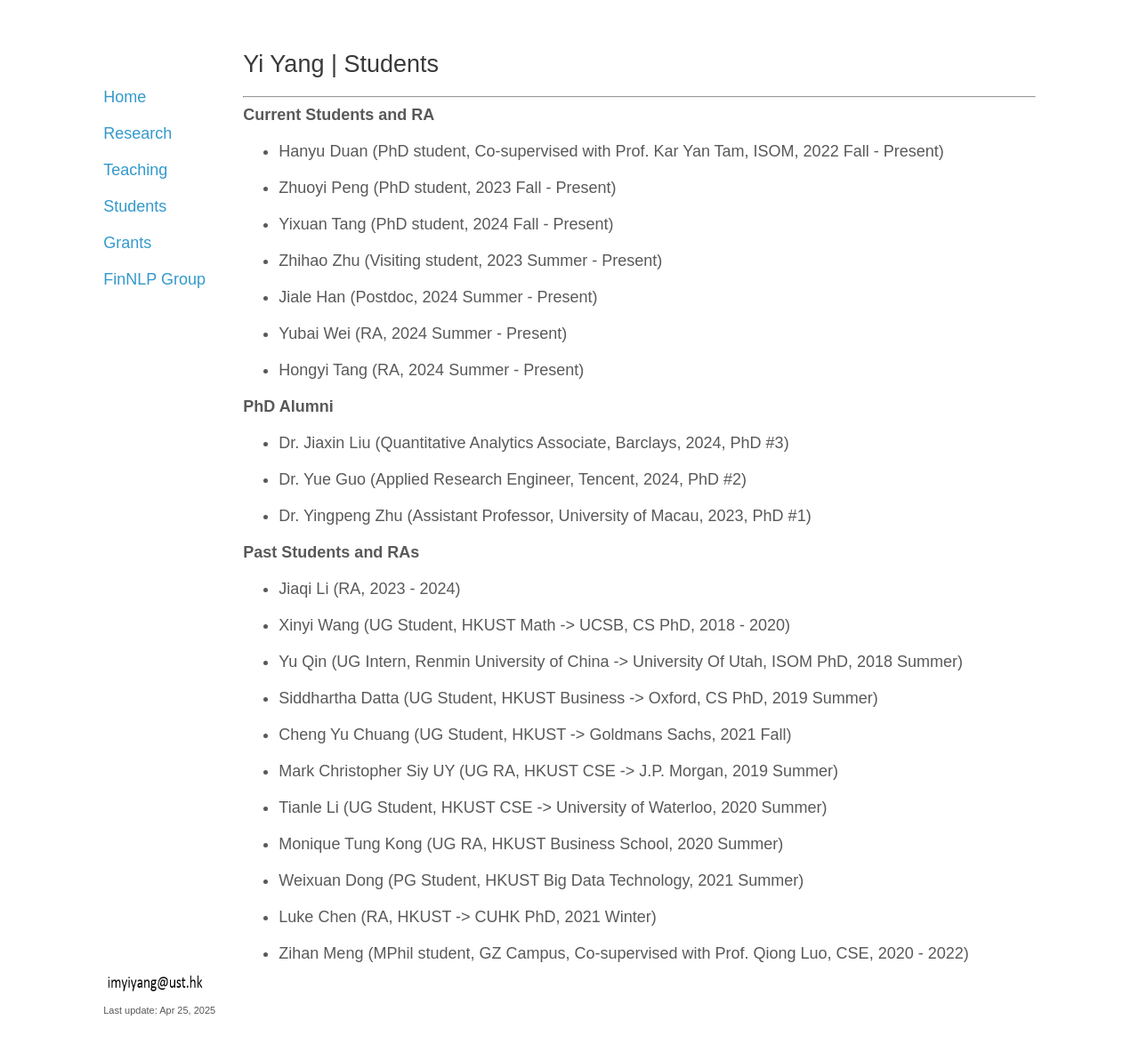
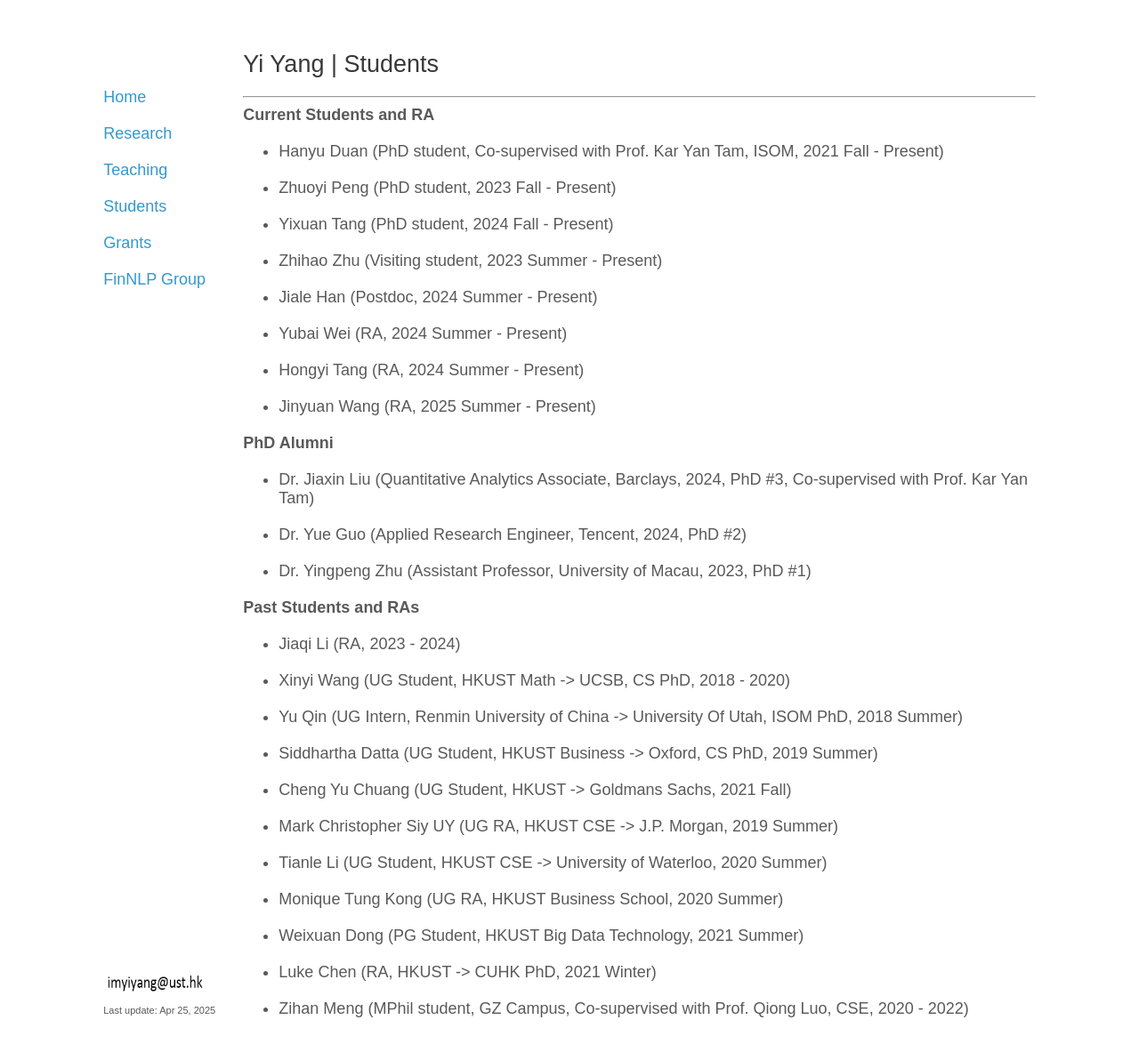
Before and after one commit to yya518/yya518.github.io, a Jekyll site: the page built from students.md, in a window 1280 px wide and 1215 px high. Shown: the top 1183 px of the window at 89% size. Built offline with Jekyll 4.4.1, drawn with Linux system fonts in a browser that asks for light colours.

```diff
--- a/students.md
+++ b/students.md
@@ -9,7 +9,7 @@
 
 **Current Students and RA**
 
-+ Hanyu Duan (PhD student, Co-supervised with Prof. Kar Yan Tam, ISOM, 2022 Fall - Present)
++ Hanyu Duan (PhD student, Co-supervised with Prof. Kar Yan Tam, ISOM, 2021 Fall - Present)
 
 + Zhuoyi Peng (PhD student, 2023 Fall - Present)
 
@@ -23,8 +23,11 @@
 
 + Hongyi Tang (RA, 2024 Summer - Present)
 
++ Jinyuan Wang (RA, 2025 Summer - Present)
+
 **PhD Alumni**
-+ Dr. Jiaxin Liu (Quantitative Analytics Associate, Barclays, 2024, PhD #3)
+
++ Dr. Jiaxin Liu (Quantitative Analytics Associate, Barclays, 2024, PhD #3, Co-supervised with Prof. Kar Yan Tam)
 
 + Dr. Yue Guo (Applied Research Engineer, Tencent, 2024, PhD #2)
 
```
Also changed, not shown: grants.md (+2 -0 lines), research.md (+18 -3 lines).
